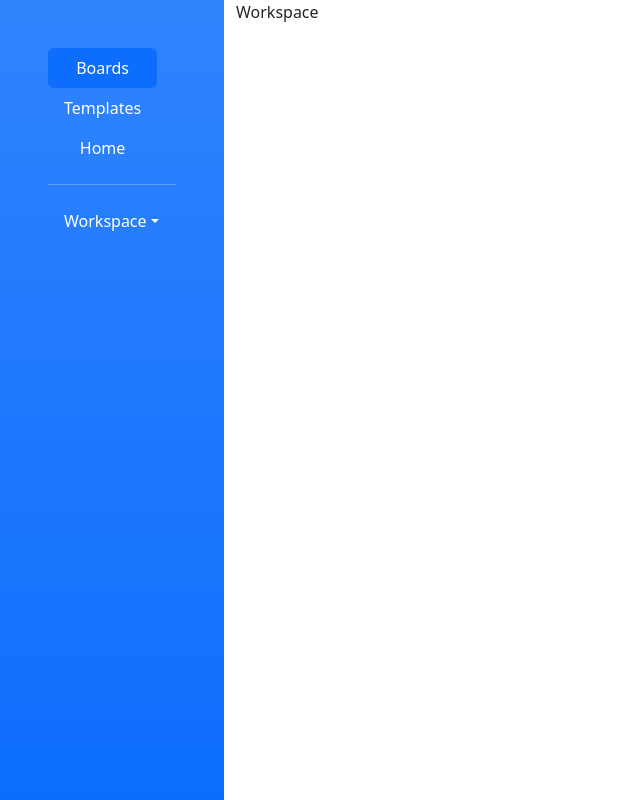
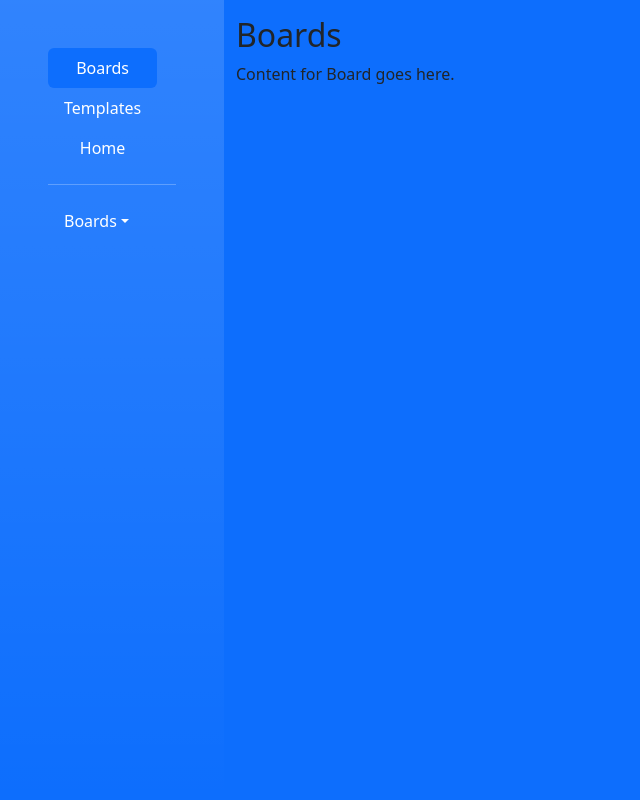
Before and after one commit to KedithJW/COSC213-Project, a PHP site: page / in a window 1280 px wide. Shown: the part 56-856 px from the top of the page, without its empty margins (0-640 px from the left). Run offline with PHP 8.4, Linux system fonts and the light colour scheme.

Commit message:
Update index.php

```diff
--- a/public/index.php
+++ b/public/index.php
@@ -90,7 +90,7 @@
                 <ul class="nav nav-pills">
                     <li class="nav-item dropdown">
                         <a class="nav-link dropdown-toggle" data-bs-toggle="dropdown" href="#" role="button"
-                            aria-expanded="false">Workspace</a>
+                            aria-expanded="false">Boards</a>
                         <ul class="dropdown-menu">
                             <li><a class="dropdown-item" href="#">Boards</a></li>
                             <li><a class="dropdown-item" href="#">Members</a></li>
@@ -99,9 +99,15 @@
                     </li>
                 </ul>
             </aside>
-            <main class="col-12 col-md p5">
-                Workspace
-            </main>
+            <main class="col py-3 bg-primary">
+                <div class="tab-content" id="v-pills-tabContent">
+                    <div class="tab-pane fade show active" id="v-pills-home" role="tabpanel"
+                        aria-labelledby="v-pills-home-tab">
+                        <!-- Boards Content -->
+                        <h2>Boards</h2>
+                        <p>Content for Board goes here.</p>
+                    </div>
+                </div>
         </div>
     </div>
 
```
